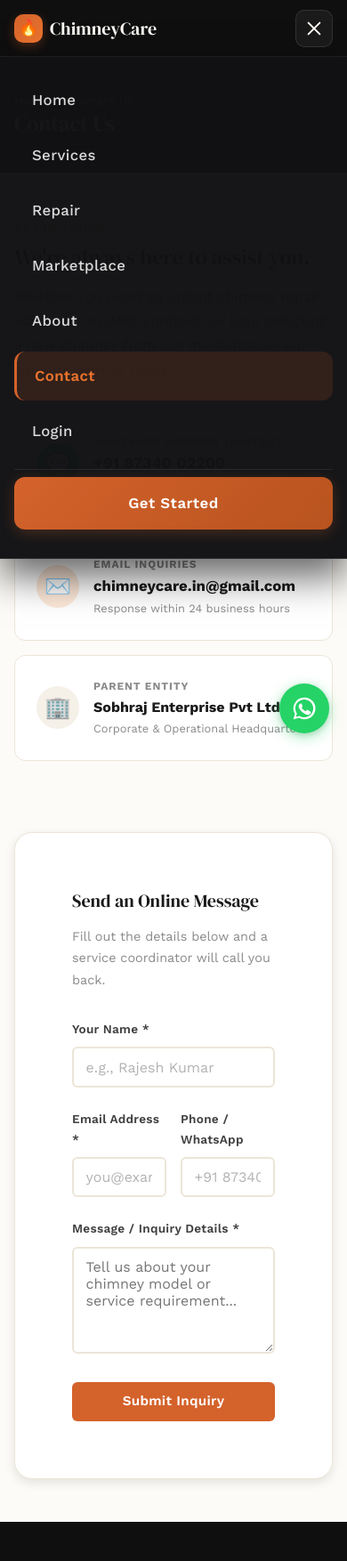
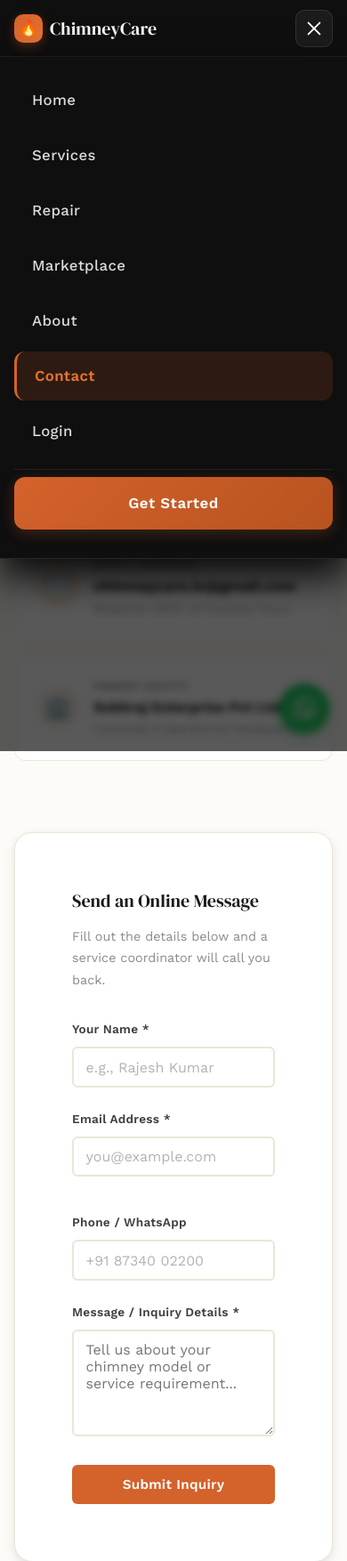
Before and after one commit to ShahParth29/chimneycare, a Flask app: page /contact in a window 390 px wide, after a click that opens the changed part. Shown: the top 1754 px of the page at 89% size. Run offline with Flask 3, Linux system fonts and the light colour scheme; some libraries are stand-ins or nearby versions.

Commit message:
Fix mobile navbar background opacity bleed, marketplace filter alignment, and responsive contact form grid

```diff
--- a/static/css/main.css
+++ b/static/css/main.css
@@ -152,11 +152,9 @@ img { max-width: 100%; height: auto; display: block; }
   top: 0;
   left: 0;
   right: 0;
-  z-index: 1000;
+  z-index: 10000;
   height: 70px;
-  background: rgba(15, 15, 15, 0.92);
-  backdrop-filter: blur(20px);
-  -webkit-backdrop-filter: blur(20px);
+  background: #0f0f0f;
   border-bottom: 1px solid rgba(255, 255, 255, 0.08);
   transition: background var(--transition-base), box-shadow var(--transition-base);
 }
@@ -748,6 +746,17 @@ img { max-width: 100%; height: auto; display: block; }
 }
 
 /* ── Forms ────────────────────────────────────── */
+
+.form-row {
+  display: grid;
+  grid-template-columns: 1fr 1fr;
+  gap: var(--space-md);
+}
+@media (max-width: 600px) {
+  .form-row {
+    grid-template-columns: 1fr;
+  }
+}
 
 .form-group {
   margin-bottom: var(--space-lg);
@@ -1570,18 +1579,16 @@ img { max-width: 100%; height: auto; display: block; }
     width: 100%;
     max-height: calc(100vh - 64px);
     max-height: calc(100dvh - 64px);
-    background: rgba(18, 18, 20, 0.98);
-    backdrop-filter: blur(24px);
-    -webkit-backdrop-filter: blur(24px);
+    background: #0f0f0f !important;
     border-bottom: 1px solid rgba(255, 255, 255, 0.1);
-    box-shadow: 0 20px 40px rgba(0, 0, 0, 0.6);
+    box-shadow: 0 20px 40px rgba(0, 0, 0, 0.9);
     flex-direction: column;
     align-items: stretch;
     justify-content: flex-start;
     gap: 0.4rem;
     padding: 1.25rem 1rem 2rem;
     overflow-y: auto;
-    z-index: 999;
+    z-index: 9999;
 
     /* Animated Slide + Fade Entrance */
     transform: translateY(-12px);
@@ -1747,13 +1754,22 @@ body.nav-open {
     padding: var(--space-2xl) 0 var(--space-lg);
   }
 
-  /* Filter bar stacked */
+  /* Filter bar stacked & stretched cleanly on mobile */
   .filter-bar__inner {
     flex-direction: column;
+    align-items: stretch !important;
+    gap: var(--space-md);
   }
 
   .filter-bar__group {
-    min-width: 100%;
+    width: 100% !important;
+    min-width: 0 !important;
+  }
+
+  .filter-bar__select {
+    width: 100% !important;
+    display: block;
+    box-sizing: border-box;
   }
 
   /* Container padding */
--- a/templates/pages/contact.html
+++ b/templates/pages/contact.html
@@ -82,7 +82,7 @@
               <span class="form-error"></span>
             </div>
 
-            <div style="display: grid; grid-template-columns: 1fr 1fr; gap: var(--space-md);">
+            <div class="form-row">
               <div class="form-group">
                 <label class="form-label" for="email">Email Address *</label>
                 <input type="email" id="email" name="email" class="form-input" placeholder="you@example.com" required>
```
